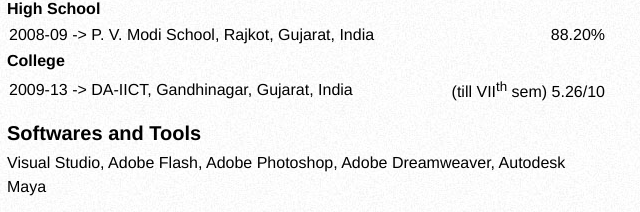
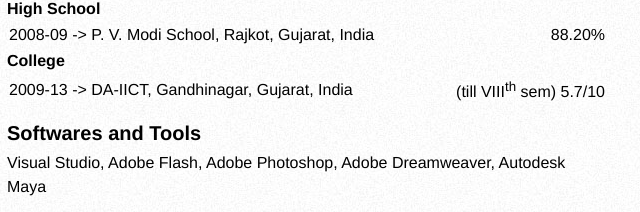
Before and after one commit to metalfinger/resumehtml, a plain HTML site: page index.html in a window 1280 px wide. Shown: the part 331-543 px from the top of the page, 433-1073 px from the left. Drawn offline with Linux system fonts and the light colour scheme.

Commit message:
Update index.html
update

```diff
--- a/index.html
+++ b/index.html
@@ -85,7 +85,7 @@
                     	<tr>
                         	<td style="text-align:left">2009-13 -> DA-IICT, Gandhinagar, Gujarat, India
                             </td>
-                            <td style="text-align:right">(till VII<sup>th</sup> sem)    5.26/10
+                            <td style="text-align:right">(till VIII<sup>th</sup> sem)    5.7/10
                             </td>
                         </tr>
                     </table>
```
